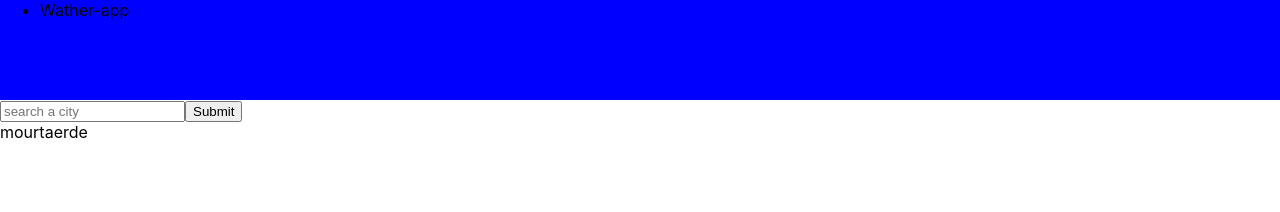
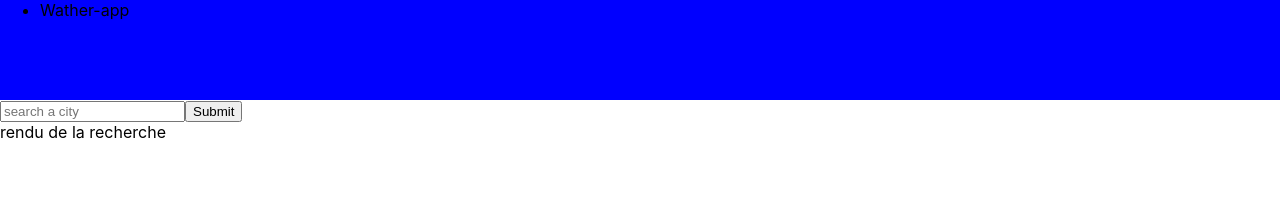
Before and after one commit to Tomtom-dev/weather-app, a React (Create React App) app: page / in a window 1280 px wide. Shown: the top 212 px of the page. Built offline with nearby package versions, Linux system fonts and the light colour scheme; no server answers.

Commit message:
pass request from component to other

```diff
--- a/src/App.js
+++ b/src/App.js
@@ -9,7 +9,6 @@ function App() {
     <div className="App">
       <Navbar></Navbar>
       <Search></Search>
-      <Result></Result>
     </div>
   );
 }
--- a/src/components/result.jsx
+++ b/src/components/result.jsx
@@ -3,15 +3,15 @@ import { cityService } from '../services/httpService';
 
 
 
-export  const Result = () => {
+export  const Result = (props) => {
 
-   cityService.getCity("lille")
+   cityService.getCity(props.city)
 
 
 
     return (
         <div>
-            mourtaerde
+            rendu de la recherche
         </div>
     )
 }
--- a/src/components/search.jsx
+++ b/src/components/search.jsx
@@ -1,4 +1,5 @@
 import React, {useState} from 'react'
+import { Result } from './result';
 
 export default function Search() {
 
@@ -13,12 +14,11 @@ export default function Search() {
         console.log(citySearch);
     }
 
-
-
     return (
         <div>
             <input type="text" value={citySearch} onChange={handleOnChange} placeholder="search a city"/>
             <button className="searchButton" onClick={onSubmit}>Submit</button>
+            <Result city={citySearch}></Result>
         </div>
     )
 }
```
